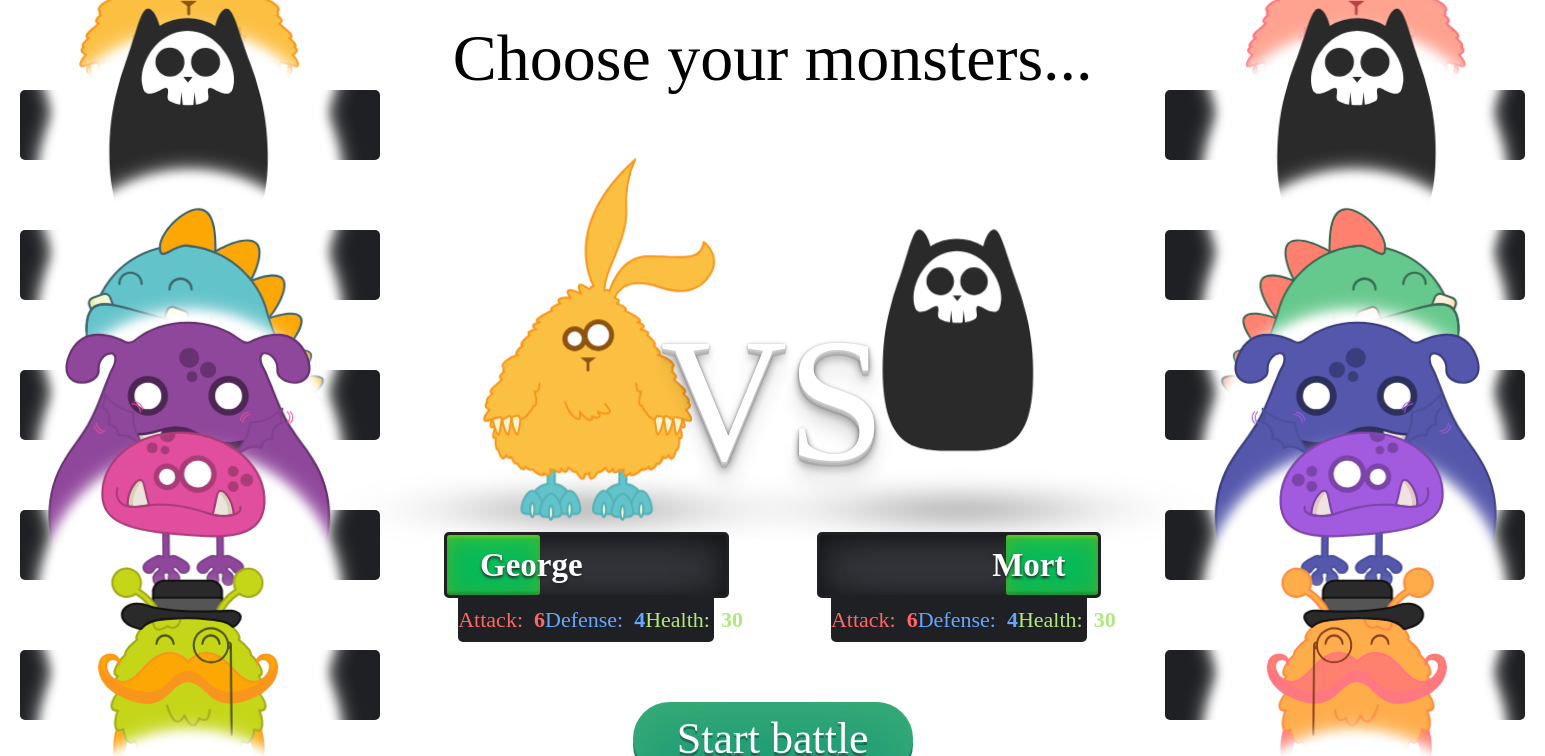
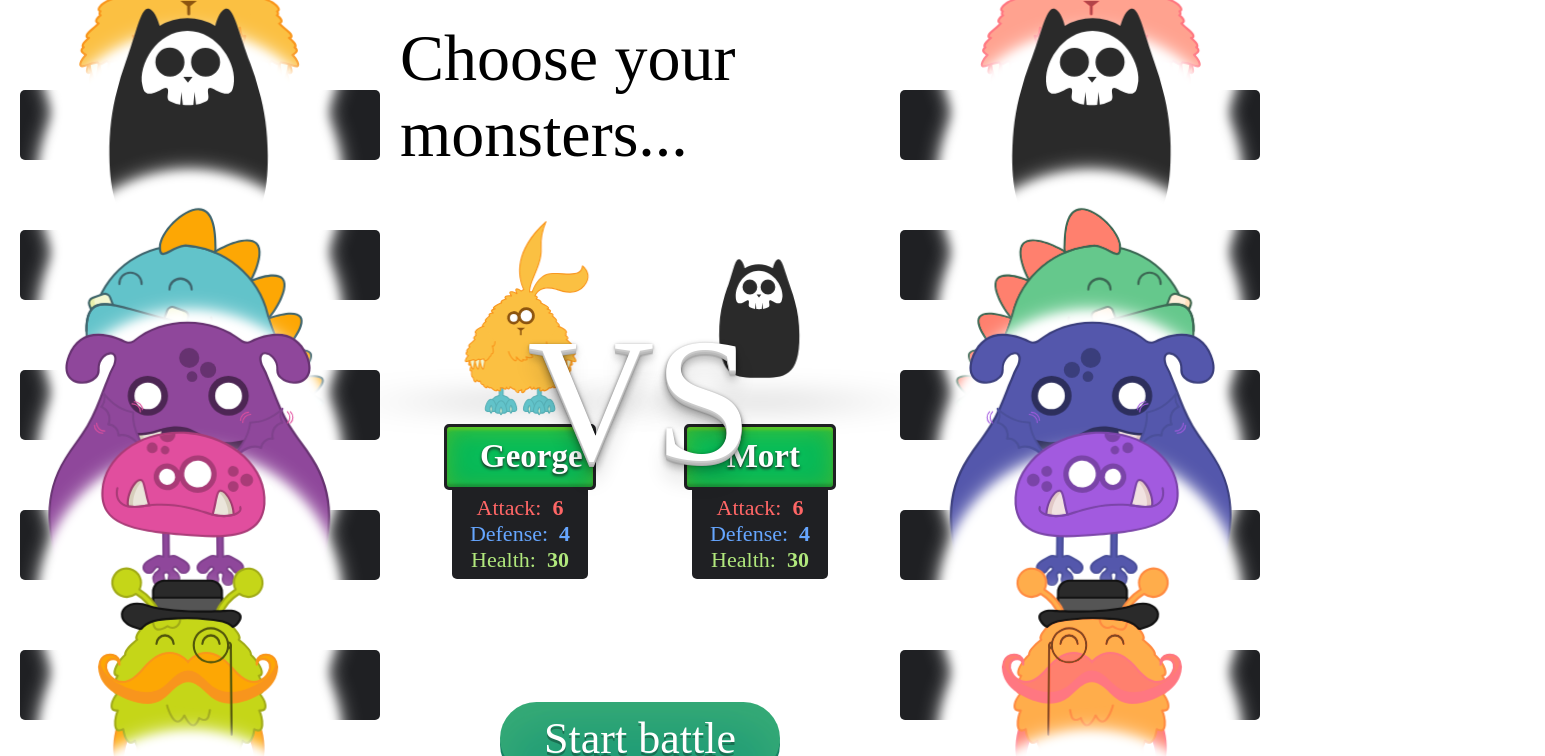
Before and after one commit to opensourcerytv/monsterbattle-react-redux-apollo, a React (Create React App) app: page / in a window 1280 px wide. Shown: the top 756 px of the page, 1545 px wide, since content can reach past the window. Built offline with nearby package versions, Linux system fonts and the light colour scheme; a web font is replaced by a local one.

Commit message:
Basic interaction added

```diff
--- a/src/App.js
+++ b/src/App.js
@@ -26,20 +26,38 @@ class App extends Component {
     battleStarted: false
   }
 
+  startBattle = () =>
+    this.setState({battleStarted: true})
+
+  attack = () => {
+
+  }
+
+  selectMonster1 = (monster1) =>
+    this.setState({monster1})
+
+  selectMonster2 = (monster2) =>
+    this.setState({monster2})
+
   render() {
     const {monster1, monster2, battleStarted} = this.state
     return (
       <div className="App">
         <MonsterList
           monsters={monsters}
-          battleStarted={battleStarted} />
+          battleStarted={battleStarted}
+          selectedMonster={monster1}
+          onSelectMonster={this.selectMonster1} />
         <BattleMat
           monster1={findMonster(monster1)}
           monster2={findMonster(monster2)}
-          battleStarted={battleStarted} />
+          battleStarted={battleStarted}
+          onActionClick={battleStarted ? this.attack : this.startBattle}/>
         <MonsterList
           monsters={monsters}
           battleStarted={battleStarted}
+          selectedMonster={monster2}
+          onSelectMonster={this.selectMonster2}
           flip />
       </div>
     )
--- a/src/components/MonsterBattleView/index.js
+++ b/src/components/MonsterBattleView/index.js
@@ -23,7 +23,7 @@ const MonsterBattleView = ({
     <MonsterAvatar name={name} flip={flip} />
     <MonsterHealth
       health={health}
-      currentHealth={currentHealth || 10}
+      currentHealth={currentHealth || health}
       flip={flip}>
       <MonsterName name={name} />
     </MonsterHealth>
--- a/src/components/MonsterList/index.js
+++ b/src/components/MonsterList/index.js
@@ -8,11 +8,12 @@ const MonsterList = ({
   monsters,
   flip,
   battleStarted,
-  selectedMonster
+  selectedMonster,
+  onSelectMonster
 }) =>
   <div className={'MonsterList'}>
     {monsters.map(monster =>
-      <div key={monster.name} className={'MonsterList__monster'}>
+      <div key={monster.name} className={'MonsterList__monster'} onClick={() => !battleStarted && onSelectMonster(monster.name)}>
         <MonsterListView
           {...monster}
           locked={battleStarted && (selectedMonster !== monster.name)}
--- a/src/components/MonsterListView/styles.css
+++ b/src/components/MonsterListView/styles.css
@@ -21,5 +21,6 @@
 
 .MonsterListView--locked {
   filter: grayscale(100%);
+  opacity: 0.5;
   pointer-events: none;
 }
--- a/src/components/MonsterStats/styles.css
+++ b/src/components/MonsterStats/styles.css
@@ -2,10 +2,11 @@
   font-family: 'Love Ya Like A Sister', cursive;
   margin: 0 auto;
   width: 90%;
-  height: 2em;
+  padding: 0.25em;
   display: flex;
   align-items: center;
   justify-content: space-around;
+  flex-wrap: wrap;
   background-color: #1f2023;
   border-radius: 0 0 5px 5px;
 }
```
